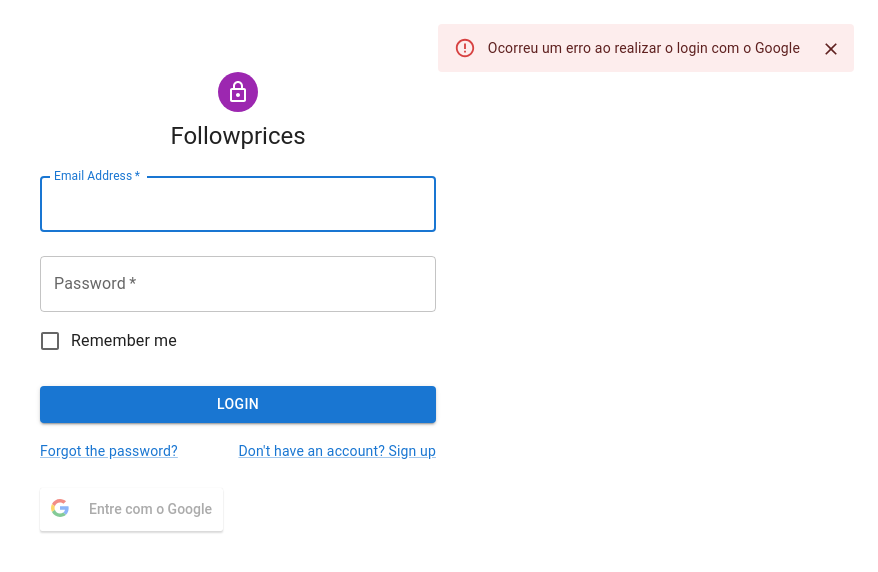
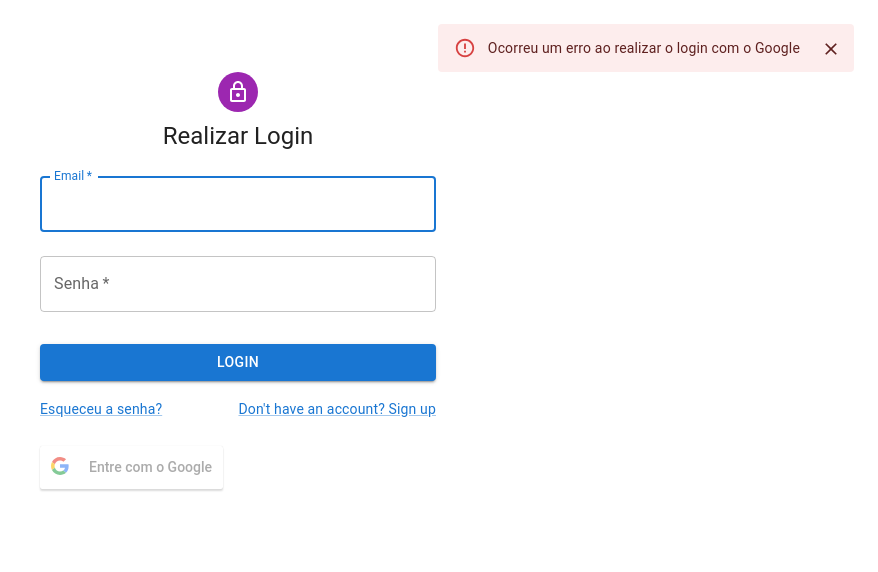
Before and after one commit to AndreBarquet/followprices-frontend, a React (Create React App) app: page / in a window 1280 px wide. Shown: the top 572 px of the page, without its empty margins (402-1280 px from the left). Built offline with nearby package versions, Linux system fonts and the light colour scheme.

Commit message:
add user login

```diff
--- a/src/Components/Navbar/Navbar.js
+++ b/src/Components/Navbar/Navbar.js
@@ -1,6 +1,6 @@
 import React, { useState } from 'react';
 
-import { AppBar, Avatar, Box, Drawer, Toolbar, Typography, IconButton, MenuItem, Menu, List, ListItem, ListItemText, ListItemIcon, } from '@mui/material';
+import { AppBar, Avatar, Box, Drawer, Toolbar, Typography, IconButton, MenuItem, Menu, List, ListItem, ListItemText, ListItemIcon, Button, } from '@mui/material';
 import { GoogleLogout } from 'react-google-login';
 
 import MenuIcon from '@mui/icons-material/Menu';
@@ -40,7 +40,8 @@
   }
 
   function onLogout() {
-    history("/")
+    localStorage.clear();
+    history("/");
   }
 
   function handleMenu(event) {
@@ -98,9 +99,10 @@
               open={Boolean(avatarMenu)}
               onClose={handleClose}
             >
-              <MenuItem onClick={handleClose}>Profile</MenuItem>
-              <MenuItem onClick={handleClose}>My account</MenuItem>
-              {localStorage.getItem("googleLogin") === "true" && <GoogleLogoutBtn clientId={config?.googleAuthClientId} buttonText="Logout" onLogoutSuccess={onLogout} />}
+              {/* <MenuItem onClick={handleClose}>Profile</MenuItem>
+              <MenuItem onClick={handleClose}>My account</MenuItem> */}
+              {localStorage.getItem("googleLogin") === "true" && <GoogleLogoutBtn clientId={config?.googleAuthClientId} buttonText="Sair" onLogoutSuccess={onLogout} />}
+              {localStorage.getItem("googleLogin") === "false" && <MenuItem onClick={onLogout}>Sair</MenuItem>}
             </Menu>
           </div>
         </Toolbar>
--- a/src/model/currentUserStore.js
+++ b/src/model/currentUserStore.js
@@ -1,8 +1,9 @@
 import { createAsyncThunk, createSlice } from '@reduxjs/toolkit';
+import { login } from '../services/login';
 
 // import { getAllProducts } from '../services/products';
 
-const userLogin = createAsyncThunk('products/getAll', () => { });
+const userLogin = createAsyncThunk('currentUser/login', login);
 
 const initialState = {
   loginLoading: false,
--- a/src/pages/Home.js
+++ b/src/pages/Home.js
@@ -19,8 +19,7 @@
 
   return (
     <div className="App">
-      {productsListLoading && <p>loading...</p>}
-      {productsList.map(currentProduct => currentProduct.name)}
+      Tela de inicio
     </div>
   );
 }
--- a/src/pages/Login.js
+++ b/src/pages/Login.js
@@ -22,22 +22,45 @@
 } from '@mui/material';
 
 import { useDispatch } from 'react-redux';
-import { setCurrentuser } from "../model/currentUserStore";
+import { setCurrentuser, userLogin } from "../model/currentUserStore";
 import config from '../app/config';
+import { exists } from "../utils/utils";
+
 
 const theme = createTheme();
 
 export default function Login() {
+  const [loginParams, setLoginParams] = useState({ email: '', password: '' });
   const dispatch = useDispatch();
   const history = useNavigate();
 
   const [showErrorSnackbar, setShowErrorSnackbar] = useState(false);
+  const [snackbarErrorMessage, setSnackbarErrorMessage] = useState('');
 
   function handleSubmit(event) {
     event.preventDefault();
-    const data = new FormData(event.currentTarget);
-    console.log({ email: data.get('email'), password: data.get('password'), });
-    history('/inicio');
+    const payload = loginParams;
+    localStorage.clear();
+
+    const callback = (response) => {
+      if (exists(response?.error)) {
+        setSnackbarErrorMessage(response?.error);
+        setShowErrorSnackbar(true);
+        return;
+      }
+
+      const loggedUserInfo = { name: response?.name, email: response?.email };
+
+      localStorage.setItem("name", loggedUserInfo?.name);
+      localStorage.setItem("email", loggedUserInfo?.email);
+      localStorage.setItem("googleLogin", false);
+
+      dispatch(setCurrentuser({ payload: loggedUserInfo }))
+      history('/inicio');
+    };
+
+    dispatch(userLogin({ payload, callback }))
+
   };
 
   function loginGoogleSuccess(response) {
@@ -61,6 +84,7 @@
   }
 
   function loginGoogleError(response) {
+    setSnackbarErrorMessage('Ocorreu um erro ao realizar o login com o Google');
     setShowErrorSnackbar(true);
   }
 
@@ -72,20 +96,38 @@
           <Avatar sx={{ m: 1, bgcolor: 'secondary.main' }}>
             <LockOutlinedIcon />
           </Avatar>
-          <Typography component="h1" variant="h5">Followprices</Typography>
+          <Typography component="h1" variant="h5">Realizar Login</Typography>
 
           <Box component="form" onSubmit={handleSubmit} noValidate sx={{ mt: 1 }}>
-            <TextField margin="normal" required fullWidth id="email" label="Email Address" name="email" autoComplete="email" autoFocus />
-            <TextField margin="normal" required fullWidth name="password" label="Password" type="password" id="password" autoComplete="current-password" />
-            <FormControlLabel
-              control={<Checkbox value="remember" color="primary" />}
-              label="Remember me"
+            <TextField
+              margin="normal"
+              required
+              fullWidth
+              id="email"
+              label="Email"
+              name="email"
+              autoComplete="email"
+              autoFocus
+              value={loginParams?.email}
+              onChange={e => setLoginParams({ ...loginParams, email: e?.target?.value })}
             />
-
+            <TextField
+              margin="normal"
+              required
+              fullWidth
+              name="password"
+              label="Senha"
+              type="password"
+              id="password"
+              autoComplete="current-password"
+              value={loginParams?.password}
+              onChange={e => setLoginParams({ ...loginParams, password: e?.target?.value })}
+            />
+            {/* <FormControlLabel control={<Checkbox value="remember" color="primary" />} label="Remember me" /> */}
             <Button type="submit" fullWidth variant="contained" sx={{ mt: 3, mb: 2 }}>Login</Button>
             <Grid container>
               <Grid item xs>
-                <Link href="#" variant="body2">Forgot the password?</Link>
+                <Link href="#" variant="body2">Esqueceu a senha?</Link>
               </Grid>
               <Grid item>
                 <Link href="#" variant="body2">{"Don't have an account? Sign up"}</Link>
@@ -111,7 +153,8 @@
             onClose={() => setShowErrorSnackbar(false)}
           >
             <Alert onClose={() => setShowErrorSnackbar(false)} severity="error" sx={{ width: '100%' }}>
-              Ocorreu um erro ao realizar o login com o Google  </Alert>
+              {snackbarErrorMessage}
+            </Alert>
           </Snackbar>
         </Box>
       </Container>
--- /dev/null
+++ b/src/services/login.js
@@ -0,0 +1,5 @@
+import { request } from "../utils/utils";
+
+export async function login({ payload, callback } = {}) {
+  return await request({ method: 'post', url: '/login', data: payload, callback })
+};
```
